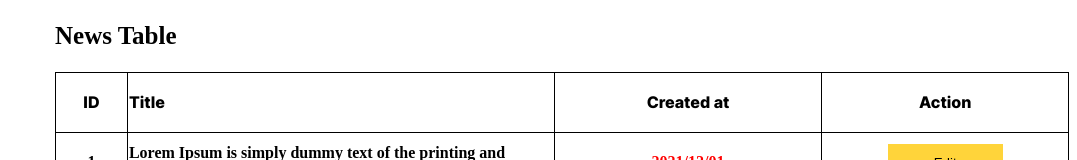
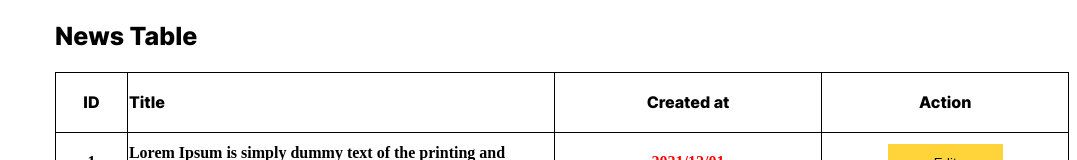
Before and after one commit to giobashvili1/Sacavi56, a plain HTML site: page Css Tables1/index.html in a window 1280 px wide. Shown: the top 160 px of the page, without its empty margins (203-1280 px from the left). Drawn offline with Linux system fonts and the light colour scheme.

Commit message:
Add files via upload

```diff
--- a/Css Tables1/style.css
+++ b/Css Tables1/style.css
@@ -10,11 +10,12 @@ table{
 
 }
 tr th{
-    font-family: 'fonti';
+    font-family: "fonti";
     border: 1px solid black;
     border-collapse: collapse;
 }
 h2{
+    font-family: "fonti";
     font-weight: 700;
     font-size: 25px;
     line-height: 30.26px;
```
